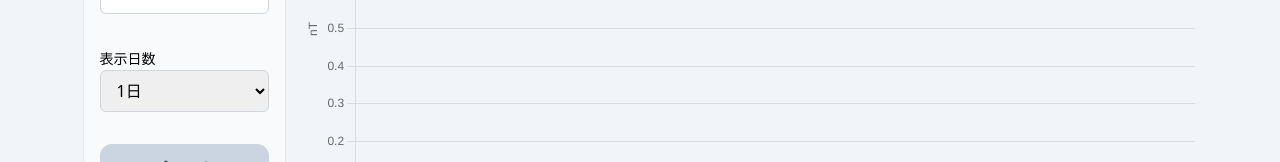
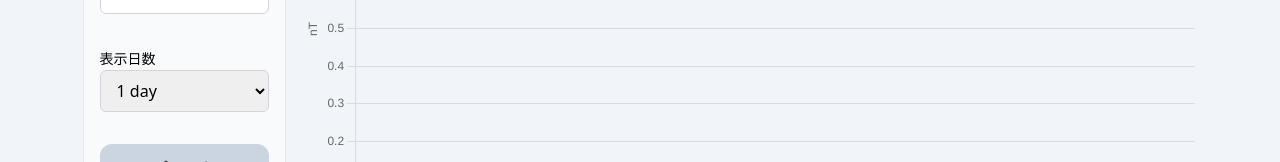
Before and after one commit to kikudesuyo/magdas, a React (Vite) app in the folder frontend/: page /ee-index in a window 1280 px wide. Shown: the part 347-509 px from the top of the page. Built offline with nearby package versions, Linux system fonts and the light colour scheme.

Commit message:
refactor: update DAYS_OPTIONS labels to English for consistency

```diff
--- a/frontend/src/pages/ee-index/_components/DataSelector.tsx
+++ b/frontend/src/pages/ee-index/_components/DataSelector.tsx
@@ -8,16 +8,18 @@ type DataSelectorProps = {
 };
 
 const DAYS_OPTIONS = [
-  { value: 1, label: "1日" },
-  { value: 3, label: "3日" },
-  { value: 7, label: "7日" },
-  { value: 30, label: "30日" },
+  { value: 1, label: "1 day" },
+  { value: 3, label: "3 days" },
+  { value: 7, label: "7 days" },
+  { value: 30, label: "30 days" },
 ];
+
+const DEFAULT_DAYS = 1;
 
 const DataRangeSelector = ({ onSelect }: DataSelectorProps) => {
   const [station, setStation] = useState("ANC");
   const [date, setDate] = useState("2014-06-03");
-  const [days, setDays] = useState(1);
+  const [days, setDays] = useState(DEFAULT_DAYS);
 
   const handleSelect = () => {
     if (!date) {
```
